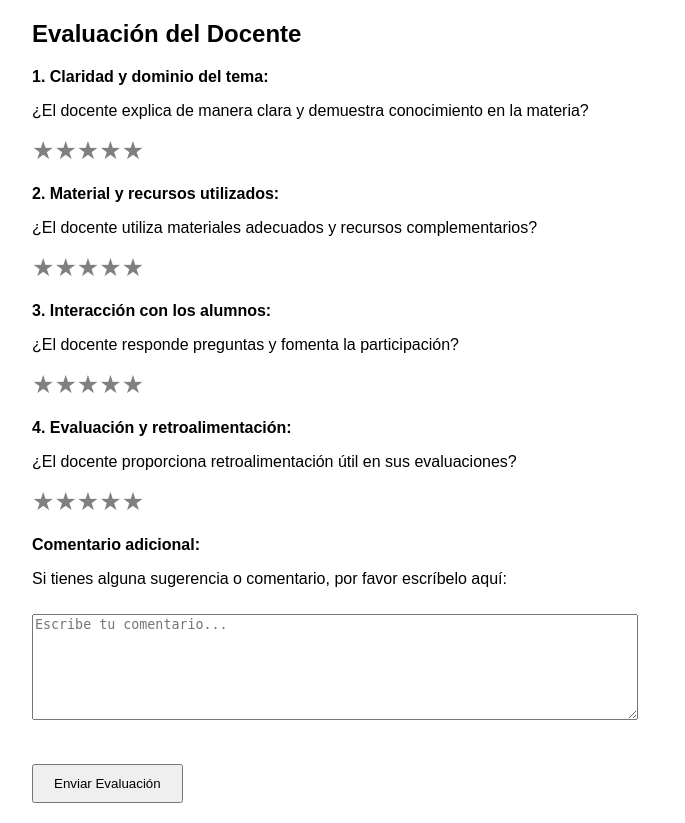
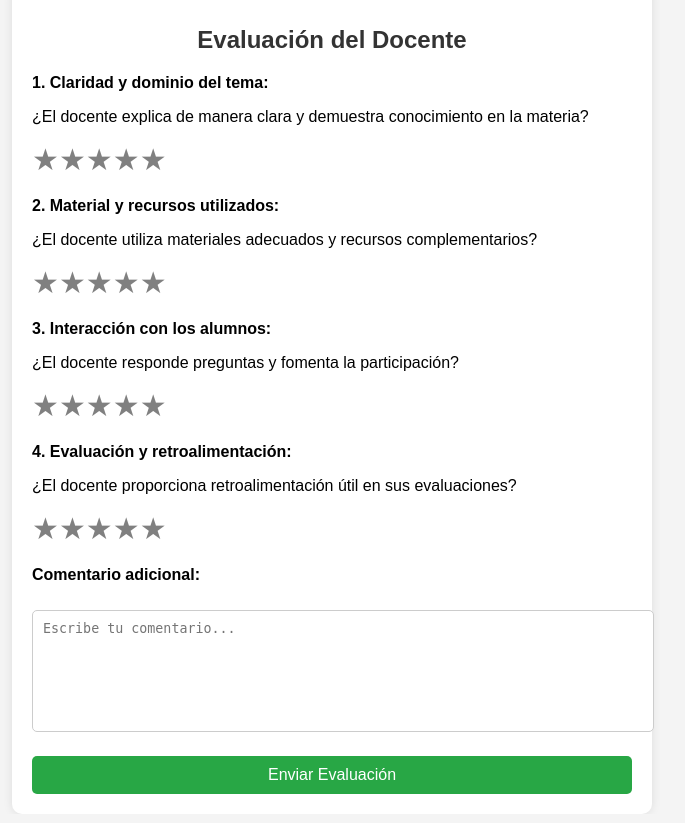
Before and after one commit to CHEOCARMINE/SkyCode, a Flask app: page /evaluacion_docente in a window 1280 px wide. Shown: the whole page, without its empty margins (308-993 px from the left). After the commit the page ends 794 px from the top, so only its background shows below. Run offline with Flask 3, Linux system fonts and the light colour scheme.

Commit message:
Visualizar Evaluación Docente

```diff
--- a/templates/evaluacion_docente.html
+++ b/templates/evaluacion_docente.html
@@ -6,15 +6,75 @@
     <title>Evaluación Docente</title>
     <link rel="stylesheet" href="https://cdnjs.cloudflare.com/ajax/libs/font-awesome/6.0.0/css/all.min.css">
     <style>
-        body { font-family: Arial, sans-serif; margin: 20px; }
-        .container { max-width: 600px; margin: auto; }
-        .question { margin-bottom: 20px; }
-        .stars { display: flex; flex-direction: row-reverse; justify-content: flex-end; }
-        .stars input { display: none; }
-        .stars label { font-size: 25px; color: gray; cursor: pointer; }
-        .stars input:checked ~ label { color: gold; }
-        textarea { width: 100%; height: 100px; margin-top: 10px; }
-        button { padding: 10px 20px; margin-top: 20px; }
+        body {
+            font-family: 'Arial', sans-serif;
+            margin: 0;
+            padding: 0;
+            background-color: #f4f4f4;
+            display: flex;
+            justify-content: center;
+            align-items: center;
+            height: 100vh;
+        }
+        .container {
+            background: white;
+            padding: 20px;
+            border-radius: 10px;
+            box-shadow: 0px 0px 10px rgba(0, 0, 0, 0.1);
+            max-width: 600px;
+            width: 100%;
+        }
+        h2 {
+            text-align: center;
+            color: #333;
+        }
+        .question {
+            margin-bottom: 20px;
+        }
+        .stars {
+            display: flex;
+            flex-direction: row-reverse;
+            justify-content: flex-end;
+        }
+        .stars input {
+            display: none;
+        }
+        .stars label {
+            font-size: 30px;
+            color: gray;
+            cursor: pointer;
+            transition: transform 0.3s ease, color 0.3s ease;
+        }
+        .stars label:hover,
+        .stars label:hover ~ label,
+        .stars input:checked ~ label {
+            color: gold;
+            transform: scale(1.2);
+        }
+        textarea {
+            width: 100%;
+            height: 100px;
+            margin-top: 10px;
+            border: 1px solid #ccc;
+            border-radius: 5px;
+            padding: 10px;
+            resize: none;
+        }
+        button {
+            display: block;
+            width: 100%;
+            padding: 10px;
+            background-color: #28a745;
+            color: white;
+            border: none;
+            border-radius: 5px;
+            font-size: 16px;
+            cursor: pointer;
+            transition: background 0.3s;
+        }
+        button:hover {
+            background-color: #218838;
+        }
     </style>
 </head>
 <body>
@@ -72,7 +132,6 @@
 
             <div class="question">
                 <p><strong>Comentario adicional:</strong></p>
-                <p>Si tienes alguna sugerencia o comentario, por favor escríbelo aquí:</p>
                 <textarea name="comentario" placeholder="Escribe tu comentario..."></textarea>
             </div>
 
```
